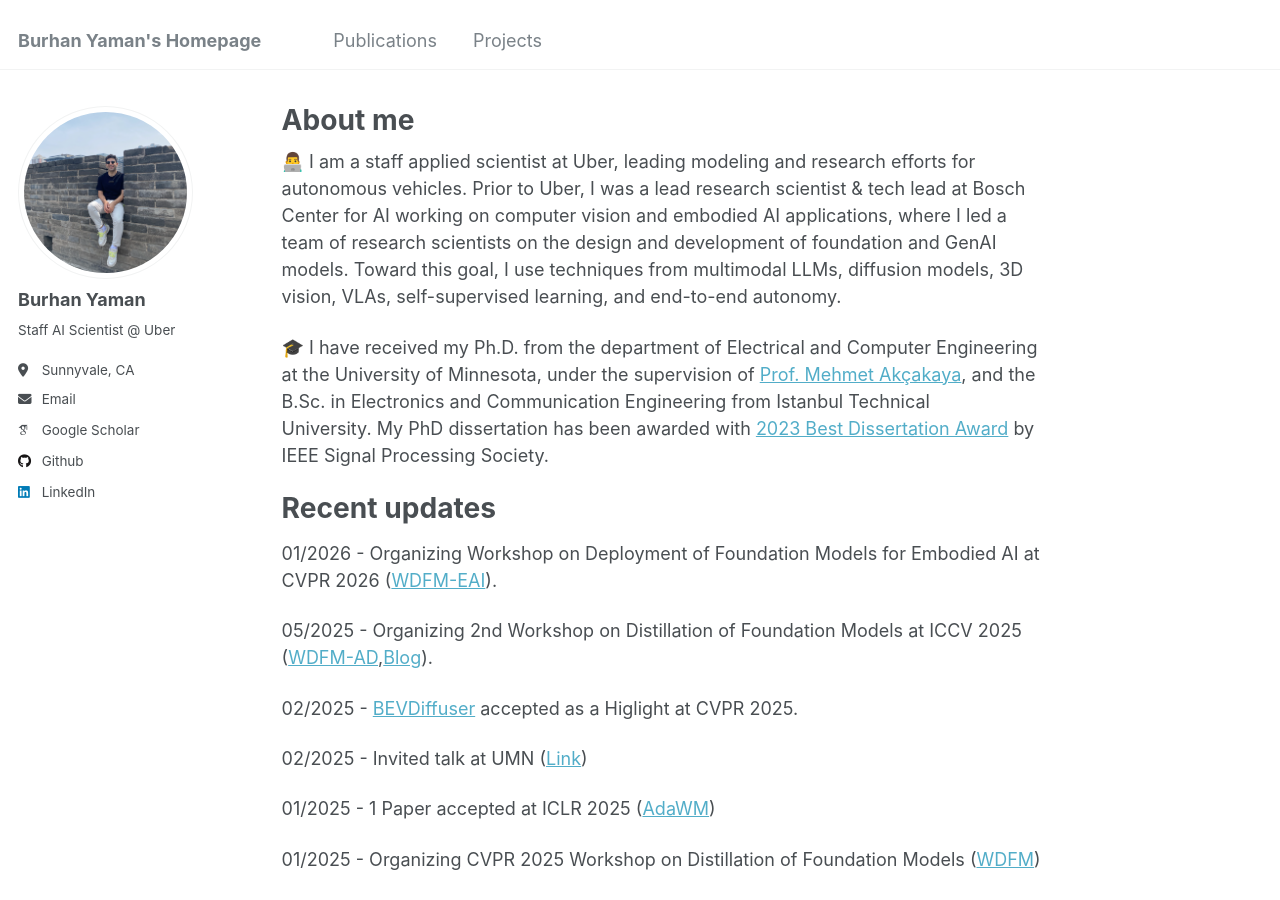
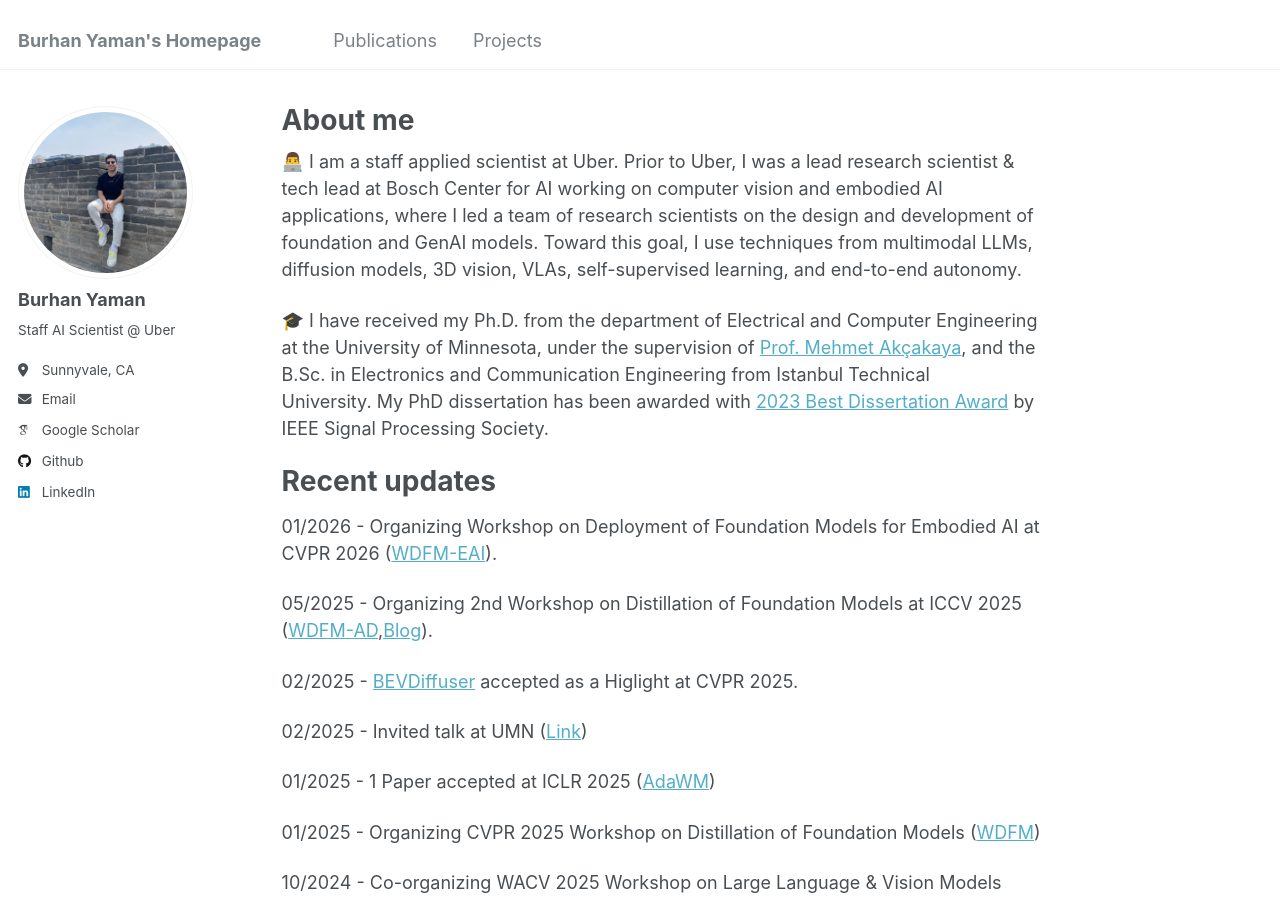
Before and after one commit to byaman14/byaman14.github.io, a Jekyll site: the page built from _pages/about.md, in a window 1280 px wide and 900 px high. Built offline with Jekyll 4.4.1, drawn with Linux system fonts in a browser that asks for light colours; some web fonts are replaced.

Commit message:
Update about.md

```diff
--- a/_pages/about.md
+++ b/_pages/about.md
@@ -7,7 +7,7 @@ redirect_from:
   - /about.html
 ---
 
-👨‍💻 I am a staff applied scientist at Uber, leading modeling and research efforts for autonomous vehicles. Prior to Uber, I was a lead research scientist & tech lead at Bosch Center for AI working on computer vision and embodied AI applications, where I led a team of research scientists on the design and development of foundation and GenAI models. Toward this goal, I use techniques from multimodal LLMs, diffusion models, 3D vision, VLAs,  self-supervised learning, and end-to-end autonomy.
+👨‍💻 I am a staff applied scientist at Uber. Prior to Uber, I was a lead research scientist & tech lead at Bosch Center for AI working on computer vision and embodied AI applications, where I led a team of research scientists on the design and development of foundation and GenAI models. Toward this goal, I use techniques from multimodal LLMs, diffusion models, 3D vision, VLAs,  self-supervised learning, and end-to-end autonomy.
 
 🎓 I have received my Ph.D. from the department of Electrical and Computer Engineering at the University of Minnesota, under the supervision of [Prof. Mehmet Akçakaya](https://imagine.umn.edu/people/mehmet-ak%C3%A7akaya), and the B.Sc. in Electronics and Communication Engineering from Istanbul Technical University. My PhD dissertation has been awarded with [2023 Best Dissertation Award](https://cse.umn.edu/ece/feature-stories/alumnus-burhaneddin-yaman-receives-2023-ieee-sps-best-phd-dissertation-award) by IEEE Signal Processing Society.
 
```
